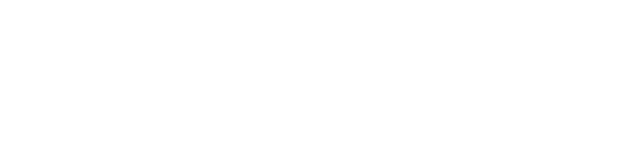
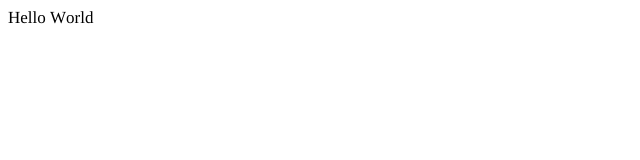
Before and after one commit to TakanoriKashino/takanorikashino.github.io, a plain HTML site: page index.html in a window 1280 px wide. Shown: the whole page, without its empty margins (0-640 px from the left). Drawn offline with Linux system fonts and the light colour scheme.

Commit message:
Update index.html

```diff
--- a/index.html
+++ b/index.html
@@ -7,7 +7,7 @@
   <meta name="Generator" content="Cocoa HTML Writer">
   <meta name="CocoaVersion" content="2022.6">
   <style type="text/css">
-    p.p1 {margin: 0.0px 0.0px 0.0px 0.0px; font: 17.0px Times; color: #ffffff; -webkit-text-stroke: #dbe047; background-color: #ffffff; background-color: rgba(255, 255, 255, 0)}
+    p.p1 {margin: 0.0px 0.0px 0.0px 0.0px; font: 17.0px Times; color: #000000; -webkit-text-stroke: #d3dc38}
     span.s1 {font-kerning: none}
   </style>
 </head>
```
